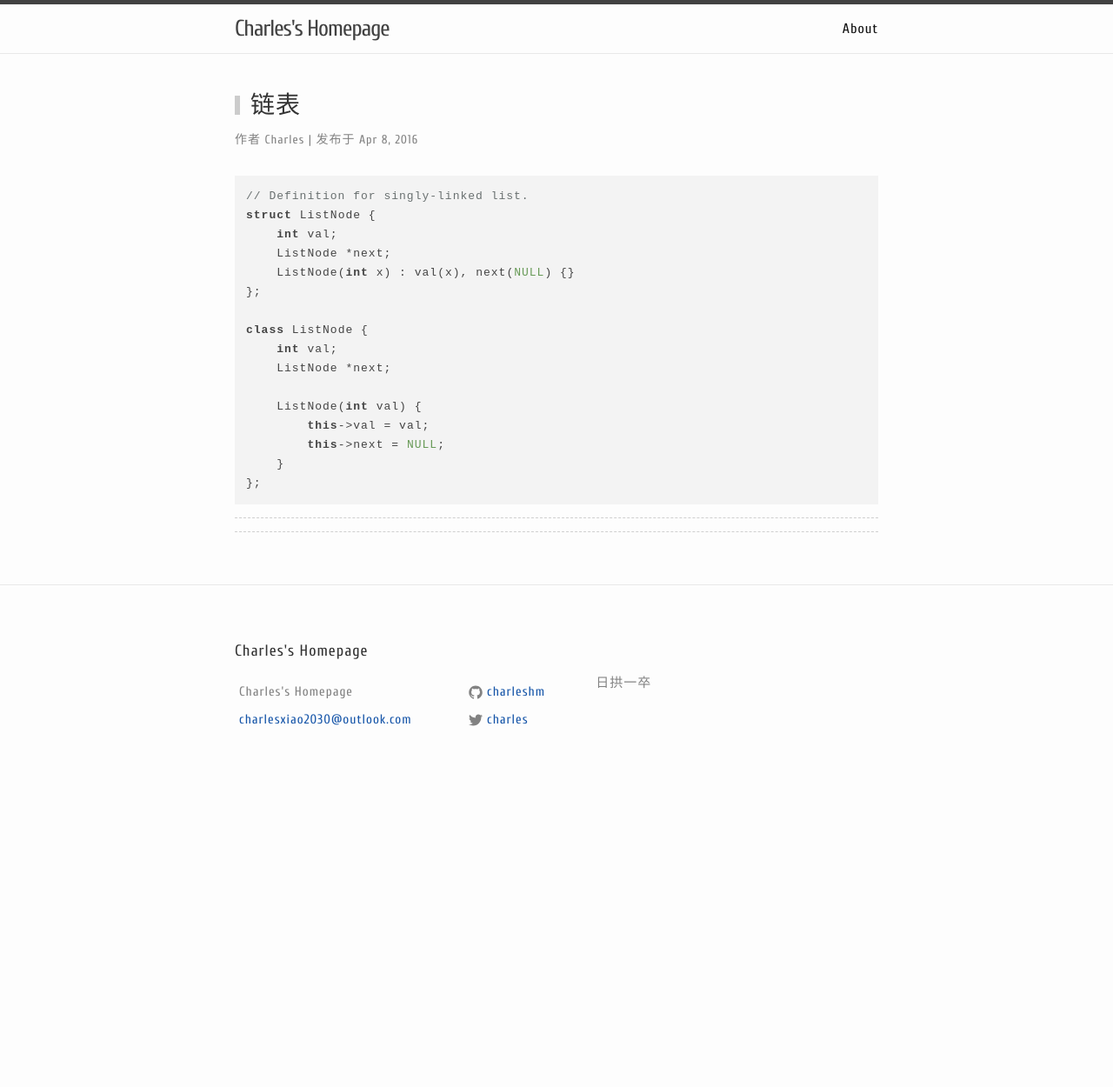
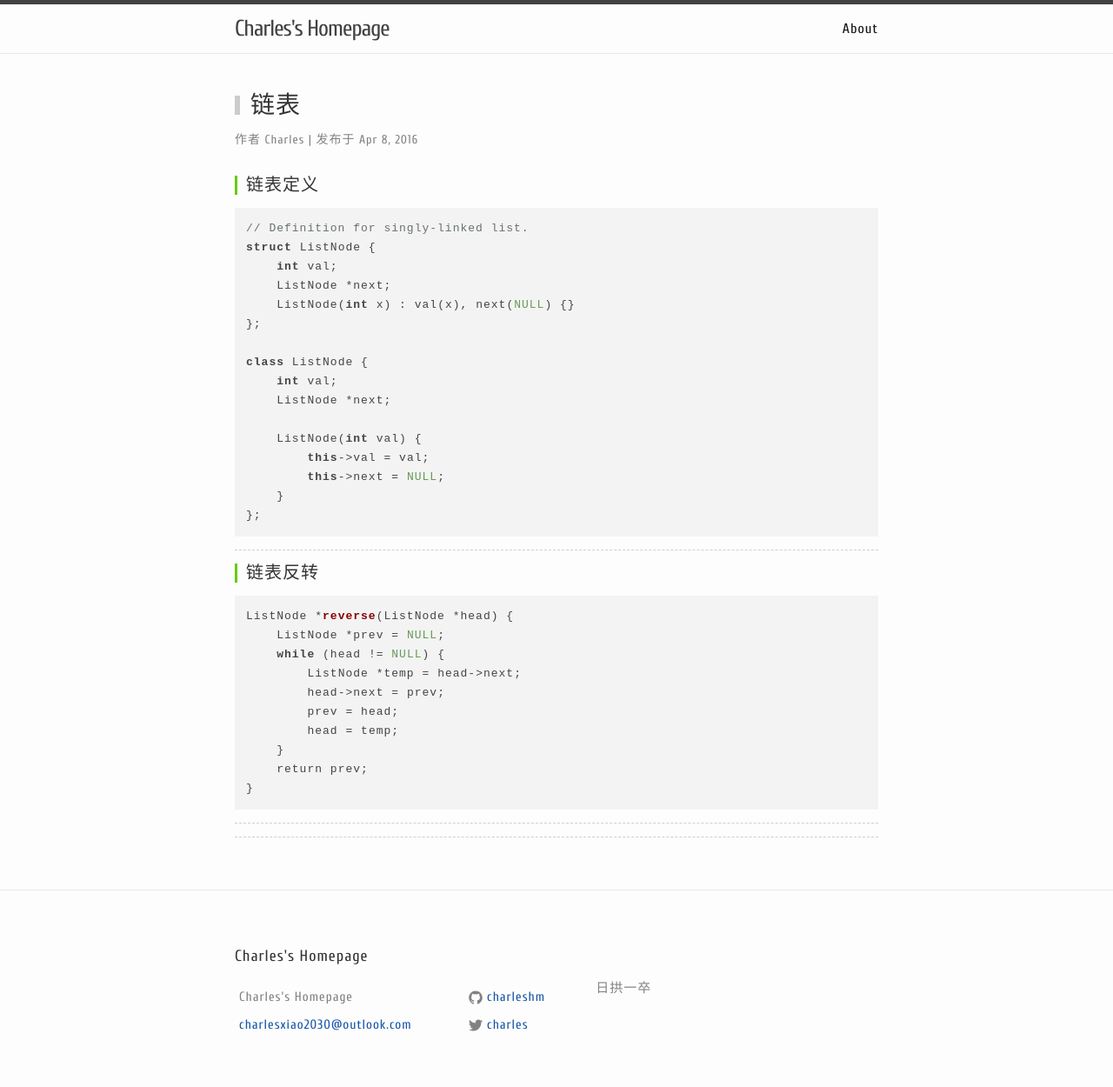
Before and after one commit to charleshm/charleshm.github.io, a Jekyll site: the page built from _posts/2016-04-08-CPlusPlus-List.md, in a window 1280 px wide. Shown: the whole page at 87% size. Built offline with Jekyll 4.4.1, drawn with Linux system fonts in a browser that asks for light colours; nearby versions of some CDN libraries; comment, search, counter and statistics services are not loaded; before the commit the page ends 900 px from its top, so only the background shows below that.

Commit message:
C++ List

```diff
--- a/_posts/2016-04-08-CPlusPlus-List.md
+++ b/_posts/2016-04-08-CPlusPlus-List.md
@@ -7,6 +7,7 @@
 categories: 数据结构与算法
 ---
 
+#### 链表定义
 {% highlight c++ %}
 // Definition for singly-linked list.
 struct ListNode {
@@ -25,3 +26,22 @@
     }
 };
 {% endhighlight %}
+
+
+----------
+
+
+#### 链表反转
+
+{% highlight c++ %}
+ListNode *reverse(ListNode *head) {
+    ListNode *prev = NULL;
+    while (head != NULL) {
+        ListNode *temp = head->next;
+        head->next = prev;
+        prev = head;
+        head = temp;
+    }
+    return prev;
+}
+{% endhighlight %}
```
